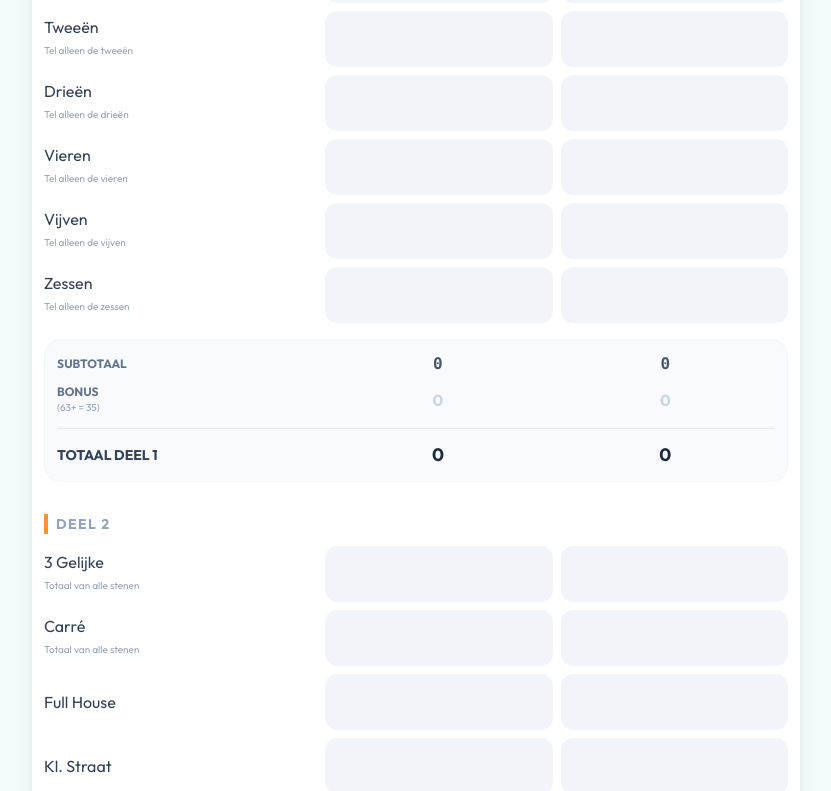
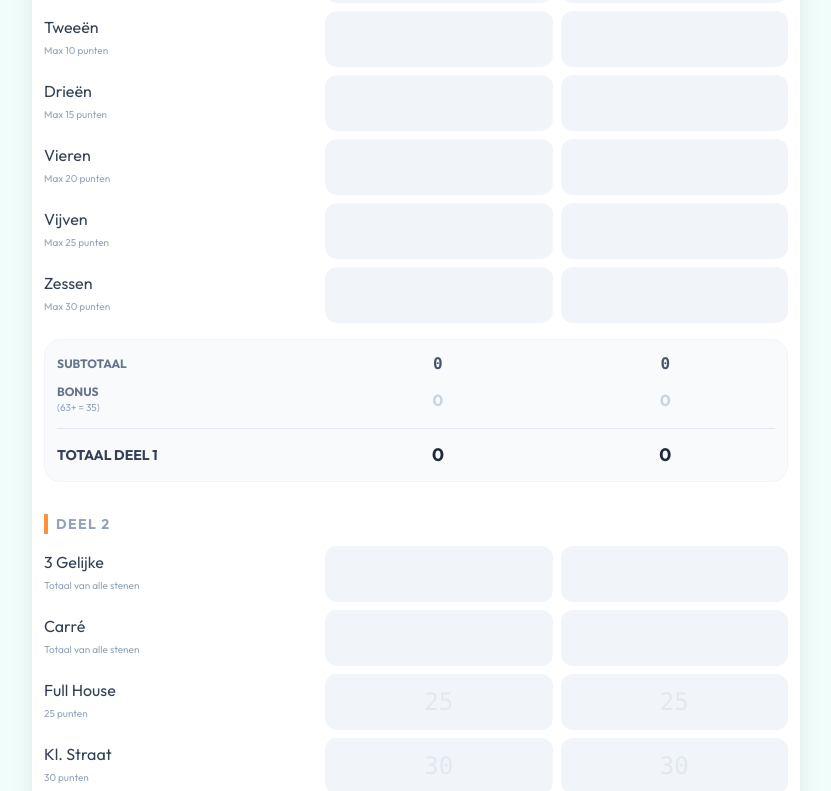
Before and after one commit to erikmeijer72/yathzee, a React (Vite) app: page / in a window 1280 px wide. Shown: the part 282-1073 px from the top of the page, without its empty margins (224-1055 px from the left). Built offline with nearby package versions, Linux system fonts and the light colour scheme.

Commit message:
AI Studio update 2026-01-04 15:56

```diff
--- a/App.tsx
+++ b/App.tsx
@@ -57,19 +57,63 @@ const App: React.FC = () => {
   };
 
   const handleScoreChange = (playerIndex: number, categoryId: CategoryId, value: string) => {
-    // Basic validation to allow empty string (delete) or numbers
-    if (value !== '' && !/^\d+$/.test(value)) return;
+    const category = CATEGORIES.find(c => c.id === categoryId);
+    if (!category) return;
 
+    // Allow empty string (delete)
+    if (value === '') {
+      updateScoreState(playerIndex, categoryId, null);
+      return;
+    }
+
+    // Basic number validation
+    if (!/^\d+$/.test(value)) return;
+
+    let parsedValue = parseInt(value, 10);
+
+    // LOGIC DEEL 2: Vaste scores (Full House, Straights, etc.)
+    // Als de gebruiker iets anders dan 0 invult, vullen we automatisch de vaste score in.
+    if (category.fixedScore) {
+       if (parsedValue !== 0) {
+         parsedValue = category.fixedScore;
+       }
+       // Als het 0 is, blijft het 0.
+    }
+
+    // LOGIC DEEL 1: Maximaal 5x de dobbelsteenwaarde
+    if (category.dieValue) {
+        const max = category.dieValue * 5;
+        // Als input groter is dan max, blokkeren we de update (behalve als ze aan het typen zijn, maar hier zijn we streng)
+        // We staan de invoer alleen toe als het <= max is.
+        if (parsedValue > max) return;
+    }
+
+    updateScoreState(playerIndex, categoryId, parsedValue);
+  };
+
+  // Validatie bij het verlaten van het veld (Blur)
+  // Hier controleren we of het getal een veelvoud is van de dobbelsteen (bijv. 3, 6, 9 voor Drieën)
+  const handleScoreBlur = (playerIndex: number, categoryId: CategoryId, value: string) => {
+      const category = CATEGORIES.find(c => c.id === categoryId);
+      if (!category || !category.dieValue || value === '') return;
+
+      const parsedValue = parseInt(value, 10);
+
+      // Als het geen veelvoud is en niet 0, resetten we het veld (of zet op 0, hier kiezen we voor wissen/null om aan te geven dat het fout was)
+      if (parsedValue !== 0 && parsedValue % category.dieValue !== 0) {
+          // Ongeldige waarde (bijv 7 bij Drieën) -> Wissen
+          updateScoreState(playerIndex, categoryId, null);
+      }
+  };
+
+  const updateScoreState = (playerIndex: number, categoryId: CategoryId, value: number | null) => {
     setGameState(prev => {
       const newPlayers = [...prev.players];
-      // Convert to number or null if empty
-      const parsedValue = value === '' ? null : parseInt(value, 10);
-
       newPlayers[playerIndex] = {
         ...newPlayers[playerIndex],
         scores: {
           ...newPlayers[playerIndex].scores,
-          [categoryId]: parsedValue
+          [categoryId]: value
         }
       };
       return { ...prev, players: newPlayers };
@@ -111,7 +155,7 @@ const App: React.FC = () => {
           <div className="flex justify-between items-center">
             <div className="flex items-center">
               <h1 className="text-4xl font-bold tracking-tight font-['Montserrat'] leading-none mt-1">
-                Yahtzee<span className="font-light">NL</span>
+                Yathzee<span className="font-light">NL</span>
               </h1>
             </div>
             <button
@@ -158,6 +202,7 @@ const App: React.FC = () => {
                 category={cat}
                 players={gameState.players}
                 onScoreChange={handleScoreChange}
+                onScoreBlur={handleScoreBlur}
                 isSet={isScoreSet}
               />
             ))}
@@ -194,6 +239,7 @@ const App: React.FC = () => {
                 category={cat}
                 players={gameState.players}
                 onScoreChange={handleScoreChange}
+                onScoreBlur={handleScoreBlur}
                 isSet={isScoreSet}
               />
             ))}
@@ -244,8 +290,9 @@ const ScoreRow: React.FC<{
   category: CategoryDef;
   players: Player[];
   onScoreChange: (pIdx: number, cId: CategoryId, value: string) => void;
+  onScoreBlur: (pIdx: number, cId: CategoryId, value: string) => void;
   isSet: (pIdx: number, cId: CategoryId) => boolean;
-}> = ({ category, players, onScoreChange, isSet }) => {
+}> = ({ category, players, onScoreChange, onScoreBlur, isSet }) => {
   return (
     <div className="grid grid-cols-[1.2fr_1fr_1fr] gap-2 items-center">
       <div className="text-slate-700 font-medium text-sm sm:text-base leading-tight">
@@ -263,12 +310,18 @@ const ScoreRow: React.FC<{
               type="number"
               inputMode="numeric"
               pattern="[0-9]*"
+              min="0"
+              max={category.dieValue ? category.dieValue * 5 : undefined}
+              step={category.dieValue || undefined}
+              placeholder={category.fixedScore ? `${category.fixedScore}` : ''}
               value={score ?? ''}
               onChange={(e) => onScoreChange(idx, category.id, e.target.value)}
+              onBlur={(e) => onScoreBlur(idx, category.id, e.target.value)}
               onFocus={(e) => e.target.select()} // Auto-select on focus
               className={`
                 w-full h-12 sm:h-14 rounded-xl border-2 font-mono text-xl sm:text-2xl text-center outline-none transition-all duration-150
                 focus:ring-2 focus:ring-teal-500 focus:border-teal-500 focus:z-10
+                placeholder:text-slate-200
                 ${hasScore
                   ? 'bg-white border-teal-500 text-teal-700 font-bold shadow-sm'
                   : 'bg-slate-100 border-transparent text-slate-700 hover:bg-slate-200 focus:bg-white'
--- a/constants.ts
+++ b/constants.ts
@@ -2,20 +2,20 @@ import { CategoryDef } from './types';
 
 export const CATEGORIES: CategoryDef[] = [
   // Upper Section
-  { id: 'ones', label: 'Enen', section: 'upper', description: 'Tel alleen de enen' },
-  { id: 'twos', label: 'Tweeën', section: 'upper', description: 'Tel alleen de tweeën' },
-  { id: 'threes', label: 'Drieën', section: 'upper', description: 'Tel alleen de drieën' },
-  { id: 'fours', label: 'Vieren', section: 'upper', description: 'Tel alleen de vieren' },
-  { id: 'fives', label: 'Vijven', section: 'upper', description: 'Tel alleen de vijven' },
-  { id: 'sixes', label: 'Zessen', section: 'upper', description: 'Tel alleen de zessen' },
+  { id: 'ones', label: 'Enen', section: 'upper', dieValue: 1, description: 'Max 5 punten' },
+  { id: 'twos', label: 'Tweeën', section: 'upper', dieValue: 2, description: 'Max 10 punten' },
+  { id: 'threes', label: 'Drieën', section: 'upper', dieValue: 3, description: 'Max 15 punten' },
+  { id: 'fours', label: 'Vieren', section: 'upper', dieValue: 4, description: 'Max 20 punten' },
+  { id: 'fives', label: 'Vijven', section: 'upper', dieValue: 5, description: 'Max 25 punten' },
+  { id: 'sixes', label: 'Zessen', section: 'upper', dieValue: 6, description: 'Max 30 punten' },
 
   // Lower Section
   { id: 'threeOfAKind', label: '3 Gelijke', section: 'lower', description: 'Totaal van alle stenen' },
   { id: 'fourOfAKind', label: 'Carré', section: 'lower', description: 'Totaal van alle stenen' },
-  { id: 'fullHouse', label: 'Full House', section: 'lower', fixedScore: 25 },
-  { id: 'smallStraight', label: 'Kl. Straat', section: 'lower', fixedScore: 30 },
-  { id: 'largeStraight', label: 'Gr. Straat', section: 'lower', fixedScore: 40 },
-  { id: 'yahtzee', label: 'Yahtzee', section: 'lower', fixedScore: 50 },
+  { id: 'fullHouse', label: 'Full House', section: 'lower', fixedScore: 25, description: '25 punten' },
+  { id: 'smallStraight', label: 'Kl. Straat', section: 'lower', fixedScore: 30, description: '30 punten' },
+  { id: 'largeStraight', label: 'Gr. Straat', section: 'lower', fixedScore: 40, description: '40 punten' },
+  { id: 'yahtzee', label: 'Yahtzee', section: 'lower', fixedScore: 50, description: '50 punten' },
   { id: 'chance', label: 'Kans', section: 'lower', description: 'Totaal van alle stenen' },
 ];
 
--- a/index.html
+++ b/index.html
@@ -3,7 +3,7 @@
   <head>
     <meta charset="UTF-8" />
     <meta name="viewport" content="width=device-width, initial-scale=1.0, maximum-scale=1.0, user-scalable=no" />
-    <title>Yahtzee NL</title>
+    <title>Yathzee NL</title>
 
     <!-- App Icons & Manifest -->
     <link rel="icon" type="image/png" href="/icon.png" />
--- a/sw.js
+++ b/sw.js
@@ -1,4 +1,4 @@
-const CACHE_NAME = 'yahtzee-nl-v7';
+const CACHE_NAME = 'yahtzee-nl-v9';
 
 // Install event: skip waiting to activate immediately
 self.addEventListener('install', (event) => {
--- a/types.ts
+++ b/types.ts
@@ -19,6 +19,7 @@ export interface CategoryDef {
   section: 'upper' | 'lower';
   description?: string;
   fixedScore?: number; // Hint for fixed score categories
+  dieValue?: number; // 1-6 for upper section validation
 }
 
 export interface Player {
```
